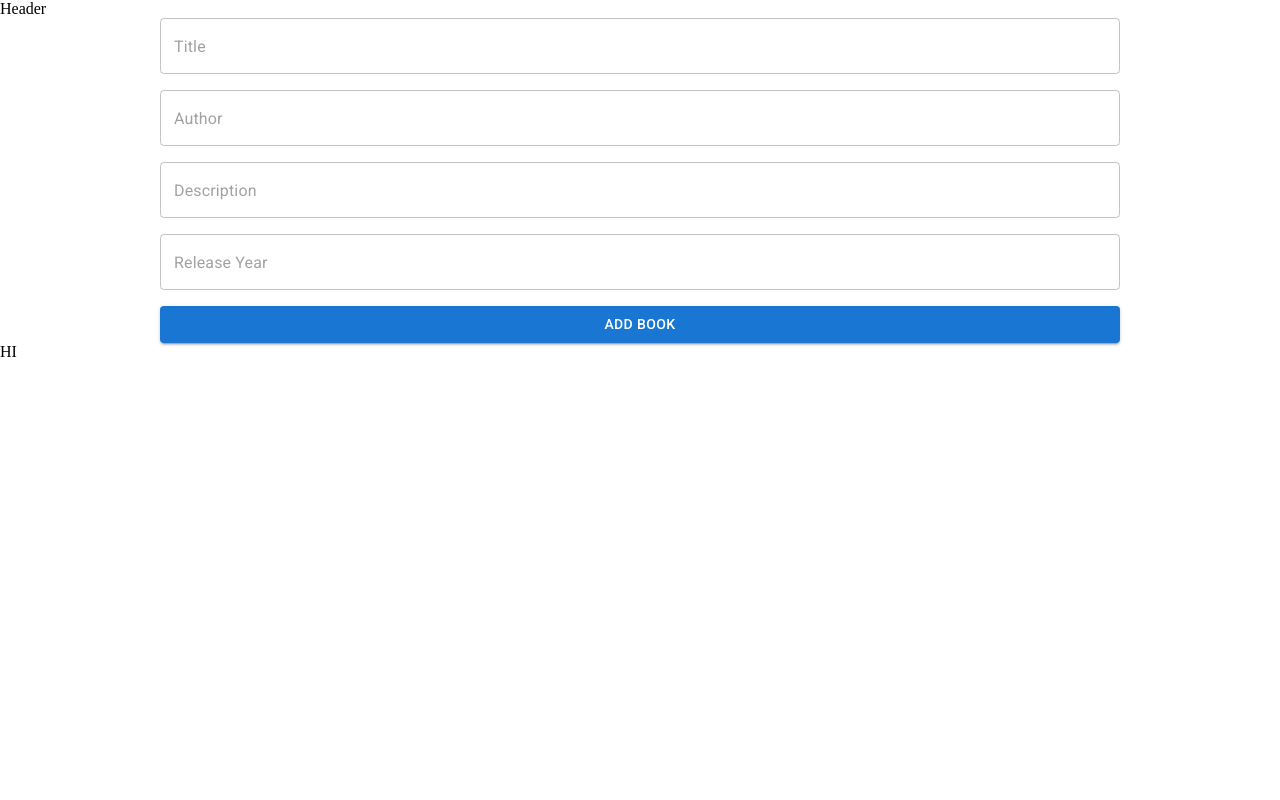
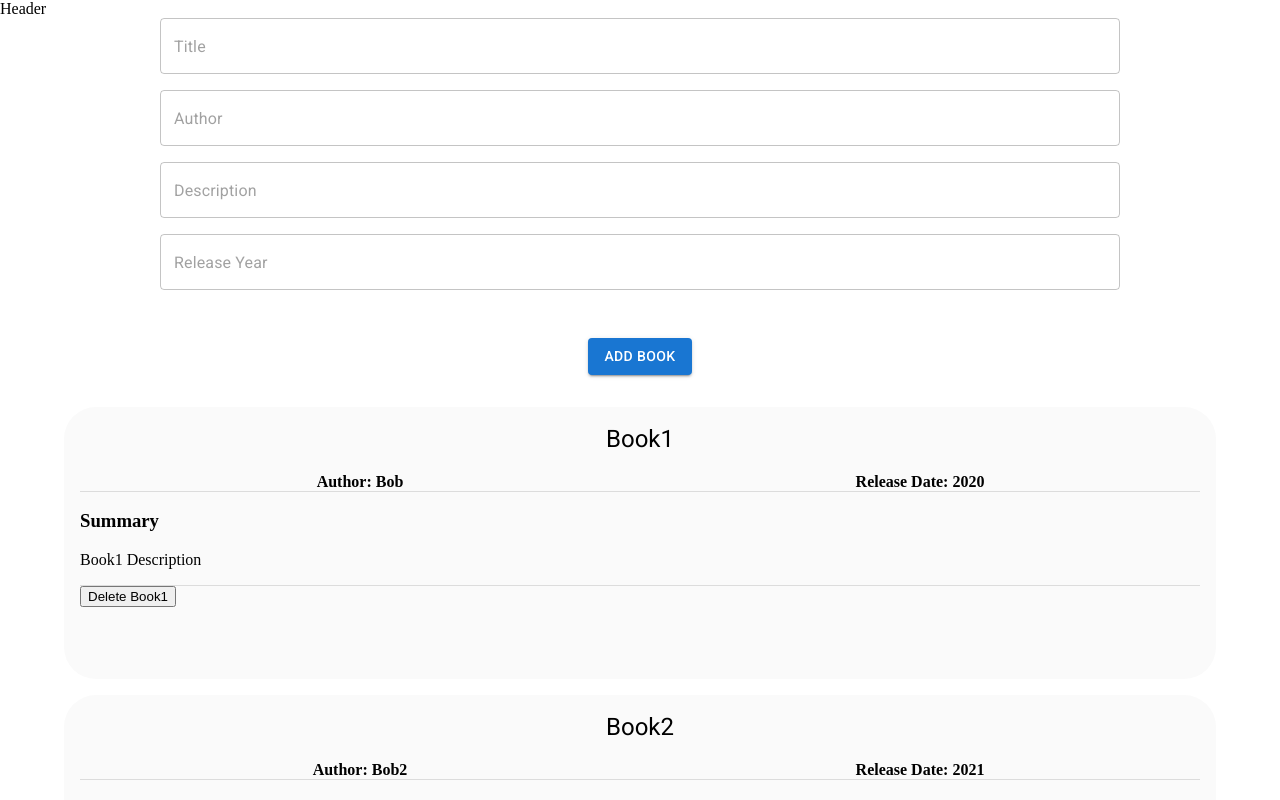
Before and after one commit to HarryH-Tech/Typescript-Books, a React (Create React App) app: page / in a window 1280 px wide. Shown: the top 800 px of the page. Built offline with nearby package versions, Linux system fonts and the light colour scheme.

Commit message:
Added delete functionality and styling for Book component.Also rendered out book list into individual Book components.

```diff
--- a/src/App.tsx
+++ b/src/App.tsx
@@ -36,8 +36,8 @@ const App: FC = () => {
     <div className="App">
       <Header />
       <div>
-        <AddBook setBookList={setBookList} />
-        <BookList books={bookList} />
+        <AddBook bookList={bookList} setBookList={setBookList} />
+        {bookList && <BookList setBookList={setBookList} books={bookList} />}
       </div>
       <div className="book-list"></div>
     </div>
--- a/src/Types.ts
+++ b/src/Types.ts
@@ -12,5 +12,4 @@ export interface IBookList {
   bookAuthor: string;
   bookDescription: string;
   bookReleaseDate: string;
-  books?: IBook[];
 }
--- a/src/components/AddBook.tsx
+++ b/src/components/AddBook.tsx
@@ -5,13 +5,15 @@ import Button from '@mui/material/Button';
 import Box from '@mui/material/Box';
 import TextField from '@mui/material/TextField';
 
-import { IBook } from '../Types';
+import { IBook, IBookList } from '../Types';
 
 type Props = {
+  bookList: IBookList[];
   setBookList: React.Dispatch<React.SetStateAction<any>>;
 };
 
-const AddBook: FC<Props> = ({ setBookList }): JSX.Element => {
+const AddBook: FC<Props> = ({ bookList, setBookList }): JSX.Element => {
+  console.log(bookList);
   const [book, setBook] = useState<IBook>({
     id: Math.random(),
     title: '',
@@ -22,9 +24,20 @@ const AddBook: FC<Props> = ({ setBookList }): JSX.Element => {
 
   const handleInputChange = (event: ChangeEvent<HTMLInputElement>): void => {
     setBook({ ...book, [event.target.name]: event.target.value });
+    console.log(book);
   };
 
-  const addBook = (): void => {};
+  const addBook = (): void => {
+    const newBook = {
+      bookId: Math.random(),
+      bookTitle: book.title,
+      bookAuthor: book.author,
+      bookDescription: book.description,
+      bookReleaseDate: book.releaseDate,
+    };
+
+    setBookList([...bookList, newBook]);
+  };
 
   return (
     <>
@@ -59,10 +72,11 @@ const AddBook: FC<Props> = ({ setBookList }): JSX.Element => {
           type="number"
           placeholder="Release Year"
         />
-
-        <Button onClick={addBook} variant="contained" className="form-button">
-          Add Book
-        </Button>
+        <div className="button-container">
+          <Button onClick={addBook} variant="contained" className="form-button">
+            Add Book
+          </Button>
+        </div>
       </Box>
     </>
   );
--- a/src/components/Book.tsx
+++ b/src/components/Book.tsx
@@ -1,7 +1,67 @@
 import React, { FC } from 'react';
+import DeleteBook from './DeleteBook';
+import { IBook, IBookList } from '../Types';
+import '../styles/Book.css';
 
-const Book: FC = () => {
-  return <div></div>;
+import { Container, Typography, Box, Grid, List, Divider } from '@mui/material';
+
+type Props = {
+  id: number;
+  title: string;
+  author: string;
+  description: string;
+  releaseDate: string;
+  bookList: IBookList[];
+  setBookList: React.Dispatch<React.SetStateAction<any>>;
+};
+
+const Book: FC<Props> = ({
+  id,
+  title,
+  author,
+  description,
+  releaseDate,
+  bookList,
+  setBookList,
+}) => {
+  return (
+    <>
+      <Container>
+        <Box
+          sx={{
+            bgcolor: '#fafafa',
+            height: '30vh',
+            borderRadius: '2rem',
+            marginBottom: '1rem',
+            padding: '1rem',
+          }}
+        >
+          <Typography align="center" variant="h5">
+            {title}
+          </Typography>
+          <Grid container className="grid">
+            <Grid item xs={6}>
+              <ul className="list-item">
+                <li>Author: {author}</li>
+              </ul>
+            </Grid>
+            <Grid item xs={6}>
+              <ul className="list-item">
+                <li>Release Date: {releaseDate}</li>
+              </ul>
+            </Grid>
+          </Grid>
+          <Divider />
+          <div>
+            <h3>Summary</h3>
+            <p>{description}</p>
+          </div>
+          <Divider />
+          <DeleteBook id={id} bookList={bookList} setBookList={setBookList} />
+        </Box>
+      </Container>
+    </>
+  );
 };
 
 export default Book;
--- a/src/components/BookList.tsx
+++ b/src/components/BookList.tsx
@@ -4,10 +4,32 @@ import { IBookList, IBook } from '../Types';
 
 import Book from './Book';
 
-const BookList = (props: { books: IBookList[] }) => {
+const BookList = (props: {
+  books: IBookList[];
+  setBookList: React.Dispatch<React.SetStateAction<any>>;
+}) => {
   console.log(props.books);
 
-  return <div>HI</div>;
+  const { books, setBookList } = props;
+
+  return (
+    <>
+      {books &&
+        books.map((book) => {
+          return (
+            <Book
+              id={book.bookId}
+              author={book.bookAuthor}
+              title={book.bookTitle}
+              description={book.bookDescription}
+              releaseDate={book.bookReleaseDate}
+              bookList={books}
+              setBookList={setBookList}
+            />
+          );
+        })}
+    </>
+  );
 };
 
 export default BookList;
--- /dev/null
+++ b/src/components/DeleteBook.tsx
@@ -0,0 +1,26 @@
+import React, { FC, MouseEvent } from 'react';
+import { IBook, IBookList } from '../Types';
+
+type Props = {
+  bookList: IBookList[];
+  setBookList: React.Dispatch<React.SetStateAction<any>>;
+  id: number;
+};
+
+const DeleteBook: FC<Props> = ({ bookList, setBookList, id }): JSX.Element => {
+  const deleteBook = (e: MouseEvent, bookId: number) => {
+    e.preventDefault();
+    console.log(bookId);
+    setBookList(bookList.filter((book) => book.bookId !== bookId));
+  };
+
+  return (
+    <>
+      <button onClick={(event) => deleteBook(event, id)}>
+        Delete Book{id}{' '}
+      </button>
+    </>
+  );
+};
+
+export default DeleteBook;
--- a/src/styles/AddBook.css
+++ b/src/styles/AddBook.css
@@ -6,6 +6,6 @@
   margin: auto;
 }
 
-.form-button {
-  margin: 1rem auto;
+.button-container {
+  margin: 2rem auto;
 }
--- /dev/null
+++ b/src/styles/Book.css
@@ -0,0 +1,9 @@
+.list-item {
+  list-style-type: none;
+  font-weight: bold;
+  display: inline;
+}
+
+.grid {
+  text-align: center;
+}
```
